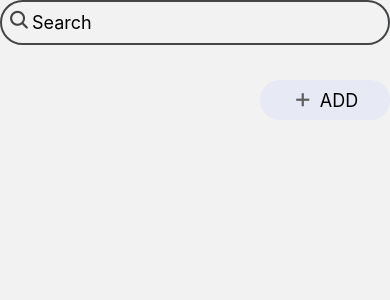
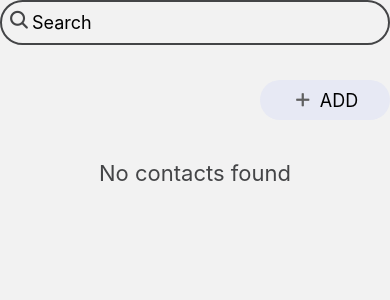
Before and after one commit to Oleksandra-Masiuk/contact-book, a React Native app: screen /Contacts in a window 390 px wide. Shown: the top 300 px of the page. Built offline with nearby package versions, Linux system fonts and the light colour scheme; what react-native would draw is missing.

Commit message:
added no contacts text

```diff
--- a/components/ContactList.tsx
+++ b/components/ContactList.tsx
@@ -1,5 +1,5 @@
 import React from 'react';
-import {FlatList, View} from 'react-native';
+import {FlatList, Text, View} from 'react-native';
 import ContactCard from './ContactCard';
 import {styles} from '../styles/cardList';
 import {Contact} from '../interfaces/Contact';
@@ -14,6 +14,8 @@ function Divider(): JSX.Element {
 
 const ContactList: React.FC<ContactListProps> = ({data}) => {
   return (
+    <>
+      {data?.length > 0 ? (
         <View>
           <FlatList
             style={styles.cardList}
@@ -22,6 +24,12 @@ const ContactList: React.FC<ContactListProps> = ({data}) => {
             ItemSeparatorComponent={Divider}
           />
         </View>
+      ) : (
+        <View>
+          <Text style={styles?.noContactsText}>No contacts found</Text>
+        </View>
+      )}
+    </>
   );
 };
 
--- a/styles/cardList.ts
+++ b/styles/cardList.ts
@@ -21,6 +21,11 @@ const styles = StyleSheet.create({
     gap: 6,
     marginLeft: 'auto',
   },
+  noContactsText: {
+    alignSelf: 'center',
+    fontSize: FontSize.BIG,
+    color: Color.DARK_GREY,
+  },
 });
 
 export {styles};
```
Lines whose indentation alone changed are shown as unchanged.
